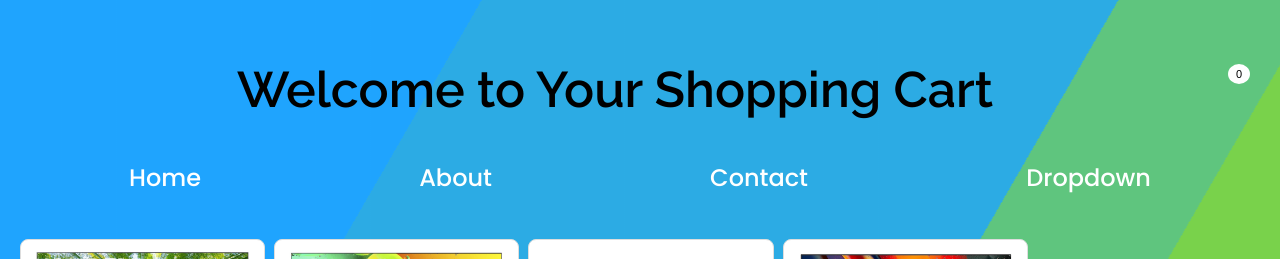
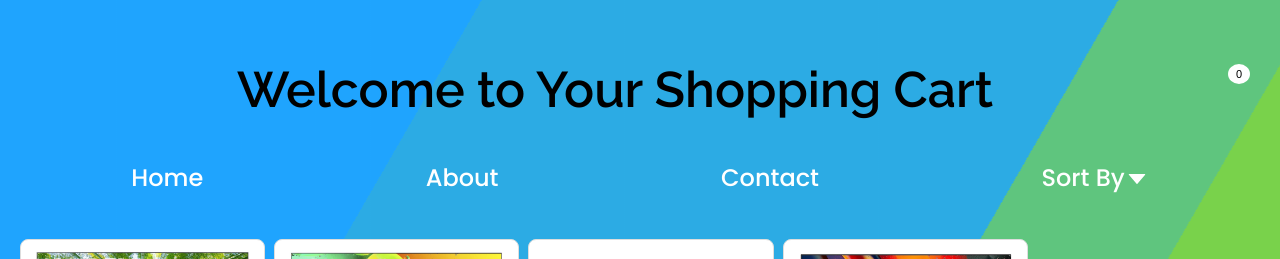
Before and after one commit to killa3241/WT-Project, a React (Create React App) app in the folder shopping-cart/: page / in a window 1280 px wide. Shown: the top 259 px of the page. Built offline with nearby package versions, Linux system fonts and the light colour scheme; some icons are missing.

Commit message:
Update CartNavbar.js

```diff
--- a/shopping-cart/src/CartNavbar.js
+++ b/shopping-cart/src/CartNavbar.js
@@ -1,4 +1,5 @@
 import React from 'react';
+import {AiFillCaretDown} from 'react-icons/ai'
 
 function Navbar() {
   return (
@@ -6,20 +7,28 @@ function Navbar() {
       <ul>
       <a href="">Home</a>
       <a href="">About</a>
-      <a href="">Contact</a>
-        <div className="dropdown">
-        <div class="dropdown">
-    <button class="dropbtn">Dropdown
-      <i class="fa fa-caret-down"></i>
+      <div className="dropdown">
+    <button class="dropbtn">Contact</button>
+    <div class="dropdown-content">
+      <a target='_blank' href="https://www.linkedin.com/in/akshay-simha-l-n-4a492a246/">AKSHAY SIMHA L N email: akshaysimha04@gmail.com</a>
+      <a target='_blank'  href="https://www.linkedin.com/in/anikait-mohan-937288227/">ANIKAIT NANJUNDAPPA email: anikaitmohan04@gmail.com</a>
+      <a target='_blank' href="https://www.linkedin.com/in/ashish-chandra-293355292/">ASHISH CHANDRA K email: ashish.chandra022@gmail.com</a>
+      <a  target='_blank'href="">ANISH D B email:@gmail.com</a>
+    </div>
+    </div>
+    <div className="dropdown">
+    <button class="dropbtn">Sort By
+      <AiFillCaretDown className='drop-down-icon'/>
     </button>
     <div class="dropdown-content">
+      <a href="#">Television</a>
       <a href="#">Laptop</a>
-      <a href="#">Television</a>
-      <a href="#">Home Appliances</a>
-      <a href="#">Mobile Phone</a>
+      <a href="#">Home Appiances</a>
+      <a href="#">Electronic Gadgets</a>
+      <a href="#">Gaming</a>
     </div>
   </div>
-        </div>
+
       </ul>
     </nav>
   );
```
